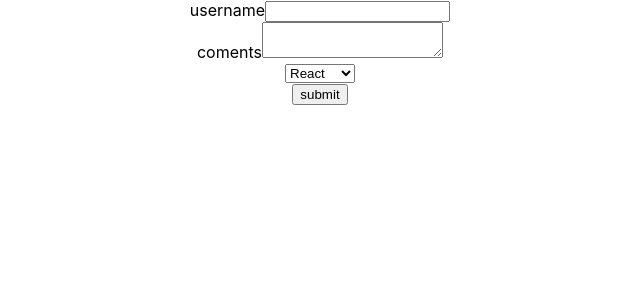
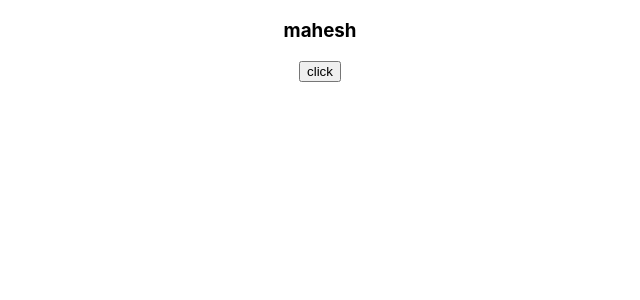
Before and after one commit to maheshnarute/Beginning-of-React, a React (Create React App) app: page / in a window 1280 px wide. Shown: the top 300 px of the page, without its empty margins (320-960 px from the left). Built offline with nearby package versions, Linux system fonts and the light colour scheme.

Commit message:
usestate

```diff
--- a/src/App.js
+++ b/src/App.js
@@ -10,6 +10,8 @@ import ConditionRedering from './componant/ConditionRedering';
 import ListName from './ArrayComponant/ListName';
 import Styling from './UIPart/Styling';
 import FormSubmit from './FormSubmit';
+import Books from './Udemy/Books';
+import UseState from './youtub/UseState';
 
 function App() {
   return (
@@ -19,8 +21,9 @@ function App() {
 {/* <ListName/> */}
 {/* <Styling display={true}/>
 <Styling classFont={true}/> */}
-<FormSubmit/>
-
+{/* <FormSubmit/> */}
+{/* <Books/> */}
+<UseState/>
 
       {/* <EventBind/> */}
       {/* <FunctionClick1 /> */}
--- /dev/null
+++ b/src/Udemy/Books.js
@@ -0,0 +1,31 @@
+import React from 'react'
+
+const BookList=()=>{
+    return(
+        <div>
+            <Books></Books>
+        </div>
+    )
+}
+const Books=()=> {
+  return (
+    <div>Books</div>
+  )
+}
+const Image=()=>{
+return(
+    <h2>image palechhoder</h2>
+)
+}
+const Title=()=>{
+return(
+    <h2>title</h2>
+)
+}
+const Auther=()=>{
+return(
+    <h2> auther</h2>
+)
+}
+
+export default Books
--- /dev/null
+++ b/src/youtub/UseState.js
@@ -0,0 +1,21 @@
+import React from 'react'
+import { useState } from 'react'
+
+function UseState() {
+const [data ,setdata]=useState("mahesh")
+// const [data ,setdata]=useState(0)
+
+const onchange=()=>{
+    // setdata(data+1)
+    setdata('narute')
+
+}
+  return (
+    <div>
+        <h3>{data}</h3>
+        <button onClick={onchange}>click</button>
+    </div>
+  )
+}
+
+export default UseState
```
